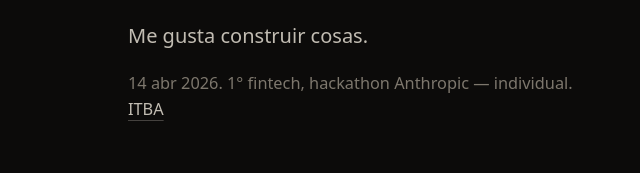
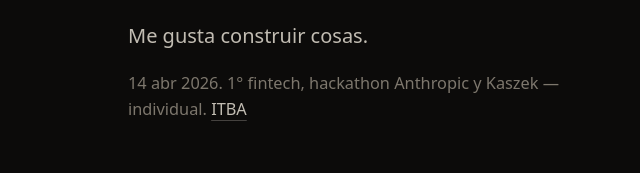
Before and after one commit to ariasnico/nicolasvalentinarias, a Next.js app: page / in a window 1280 px wide. Shown: the part 476-649 px from the top of the page, without its empty margins (0-640 px from the left). Built offline with nearby package versions, Linux system fonts and the light colour scheme.

Commit message:
Copy: hackathon Anthropic y Kaszek

```diff
--- a/app/page.tsx
+++ b/app/page.tsx
@@ -19,7 +19,7 @@ export default function Home() {
           Me gusta construir cosas.
         </p>
         <p className="mt-5 max-w-md text-[0.95rem] leading-relaxed text-[var(--muted)] sm:text-[1.02rem]">
-          14 abr 2026. 1° fintech, hackathon Anthropic — individual.{" "}
+          14 abr 2026. 1° fintech, hackathon Anthropic y Kaszek — individual.{" "}
           <a
             href="https://www.linkedin.com/feed/update/urn:li:activity:7453425001199853568/"
             rel="noopener noreferrer"
```
